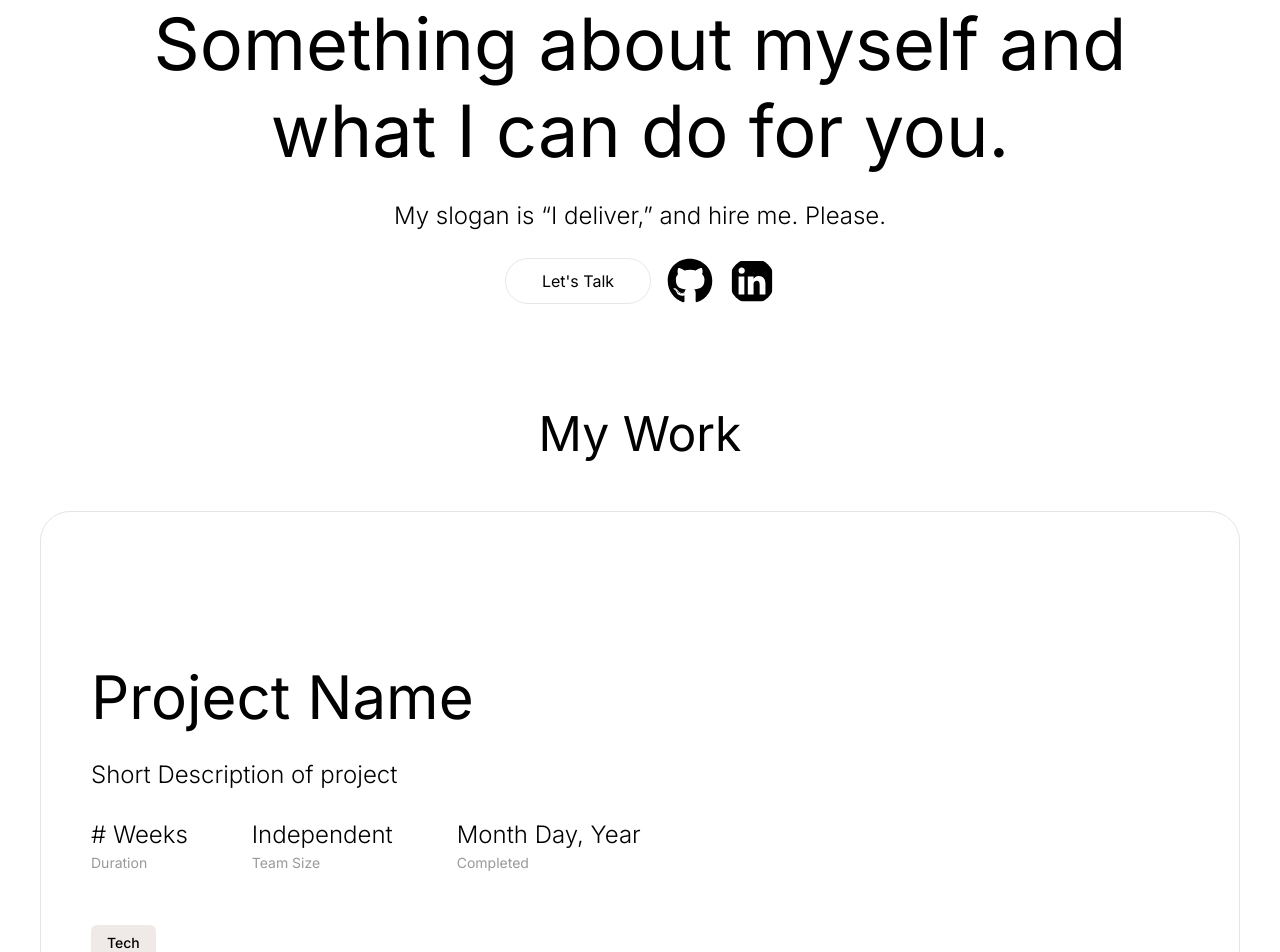
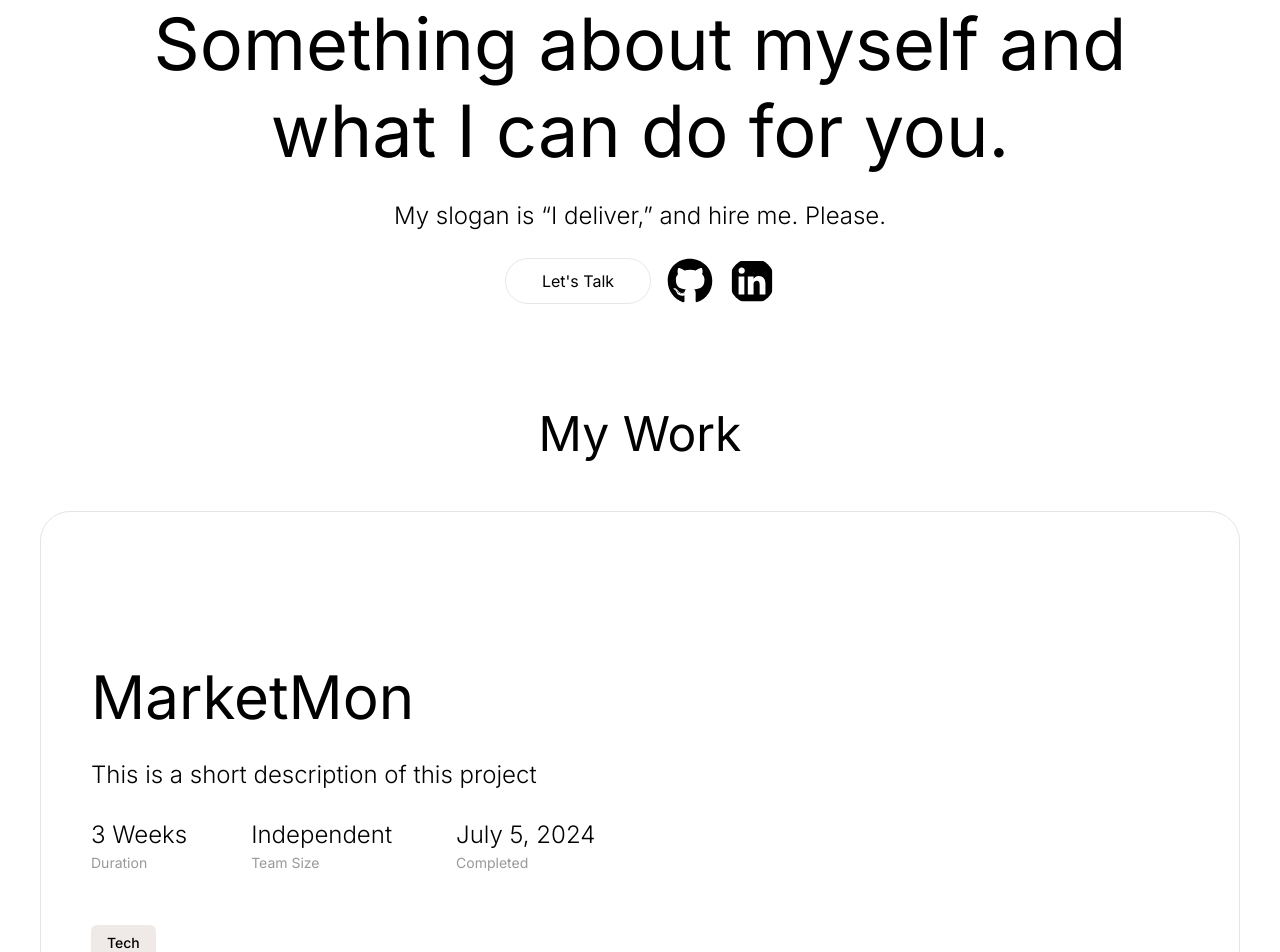
Before and after one commit to vanessaviray/portfolio, a Next.js app: page / in a window 1280 px wide. Shown: the top 952 px of the page. Built offline with nearby package versions, Linux system fonts and the light colour scheme.

Commit message:
Mapped through projects array to render each project card.

```diff
--- a/app/components/ProjectCard.tsx
+++ b/app/components/ProjectCard.tsx
@@ -1,20 +1,26 @@
-export function ProjectCard() {
+import { Project } from "../data/data";
+
+type ProjectCardProps = {
+  project: Project;
+};
+
+export function ProjectCard({ project }: ProjectCardProps) {
   return (
     <div className="project-card-container flex items-center w-full h-[600px] rounded-[30px] pl-[50px]">
       <div>
-        <h2>Project Name</h2>
-        <p className="font-light my-6">Short Description of project</p>
+        <h2>{project.name}</h2>
+        <p className="font-light my-6">{project.shortDescription}</p>
         <div className="row mb-[52px]">
           <div className="mr-[64px]">
-            <p className="font-light"># Weeks</p>
+            <p className="font-light">{project.duration}</p>
             <p className="text-sm text-customColor-lightGray">Duration</p>
           </div>
           <div className="mr-[64px]">
-            <p className="font-light">Independent</p>
+            <p className="font-light">{project.teamSize}</p>
             <p className="text-sm text-customColor-lightGray">Team Size</p>
           </div>
           <div>
-            <p className="font-light">Month Day, Year</p>
+            <p className="font-light">{project.completionDate}</p>
             <p className="text-sm text-customColor-lightGray">Completed</p>
           </div>
         </div>
--- a/app/data/data.js
+++ b/app/data/data.ts
@@ -7,7 +7,7 @@ export type Project = {
   techHighlights: string[];
 };
 
-export const projects: Projects[] = [
+export const projects: Project[] = [
   {
     name: "MarketMon",
     shortDescription: "This is a short description of this project",
--- a/app/page.tsx
+++ b/app/page.tsx
@@ -117,6 +117,7 @@ import { FaGithub } from "react-icons/fa6";
 import { IoLogoLinkedin } from "react-icons/io5";
 import { ProjectCard } from "./components/ProjectCard";
 import { Inter } from "next/font/google";
+import { projects } from "./data/data";
 
 export const inter = Inter({
   subsets: ["latin"],
@@ -147,7 +148,9 @@ export default function Home() {
       </div>
       <div className="flex flex-col items-center">
         <h3 className="pt-[48px] pb-[48px]">My Work</h3>
-        <ProjectCard />
+        {projects.map((project, index) => (
+          <ProjectCard key={index} project={project} />
+        ))}
       </div>
     </main>
   );
```
